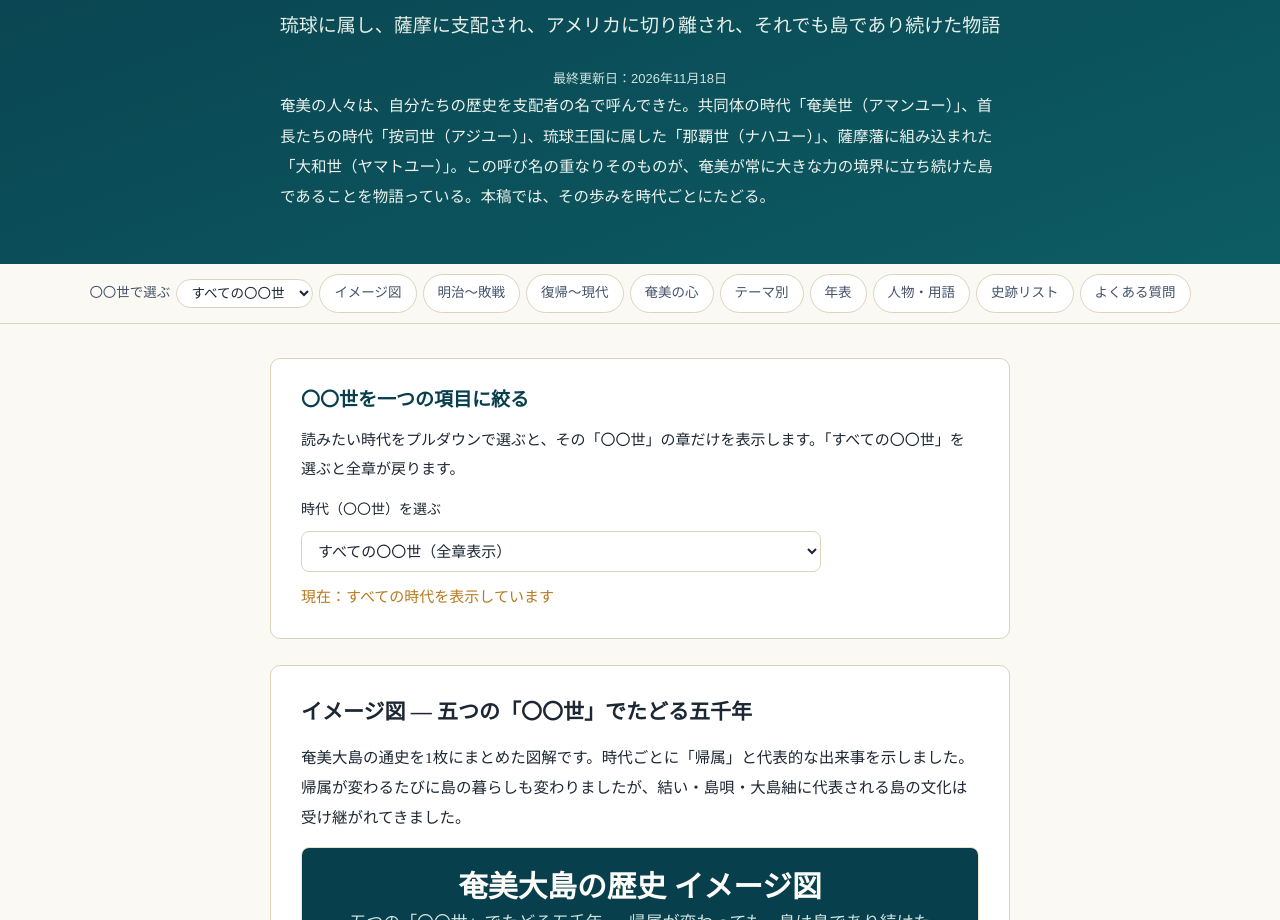
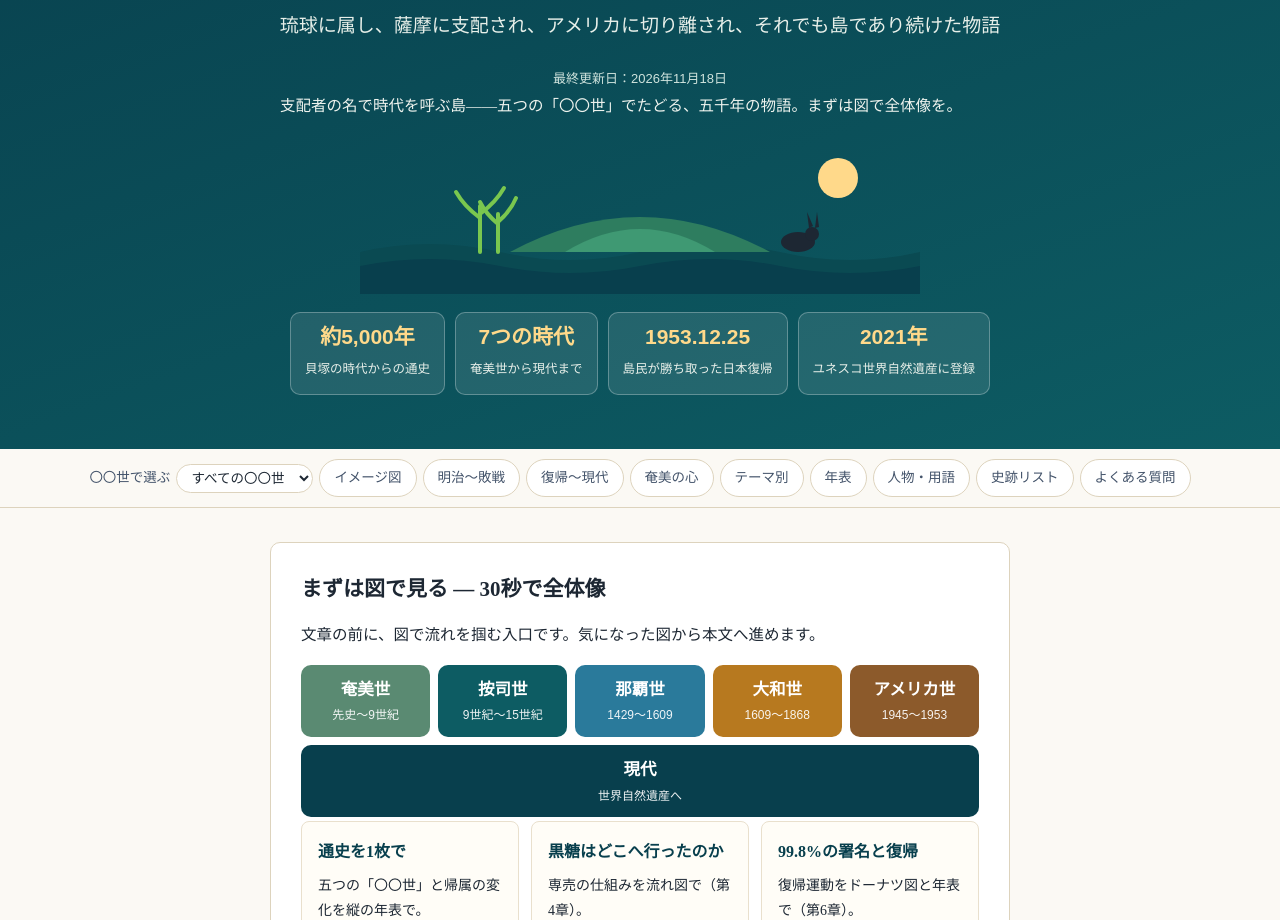
Before and after one commit to ponponkonkon4-rgb/amami-history, a plain HTML site: page index.html in a window 1280 px wide. Shown: the part 232-1152 px from the top of the page. Drawn offline with Linux system fonts and the light colour scheme.

Commit message:
トップを図解中心に改修：ヒーロー短縮＋イラスト・数字カード・時代ジャーニー追加、黒糖と復帰運動の図解SVGを新設（軽量ベクターのみ）

```diff
--- a/index.html
+++ b/index.html
@@ -151,6 +151,20 @@
   .overview-figure img{display:block;width:100%;height:auto;border:1px solid var(--sand);border-radius:8px;background:#fbf9f4}
   .overview-figure figcaption{font-family:"Hiragino Sans","Yu Gothic",sans-serif;font-size:13.5px;color:var(--ink-soft);margin-top:10px;line-height:1.8}
   .overview-figure figcaption a{font-size:13.5px}
+
+  .hero-visual{display:block;width:min(560px,92%);height:auto;margin:22px auto 4px}
+  .hero-stats{display:flex;flex-wrap:wrap;gap:10px;justify-content:center;max-width:720px;margin:18px auto 2px}
+  .hero-stat{background:rgba(255,255,255,.10);border:1px solid rgba(255,255,255,.28);border-radius:10px;padding:10px 14px;min-width:128px}
+  .hero-stat b{display:block;font-size:21px;line-height:1.35;color:#ffd98a;font-family:"Hiragino Sans","Yu Gothic",sans-serif}
+  .hero-stat span{font-size:12.5px;color:#e7efe9;font-family:"Hiragino Sans","Yu Gothic",sans-serif}
+  .journey{display:flex;flex-wrap:wrap;gap:8px;margin:14px 0 4px}
+  .journey a{flex:1 1 118px;text-decoration:none;border-radius:10px;padding:12px 10px 10px;color:#fff;font-family:"Hiragino Sans","Yu Gothic",sans-serif;text-align:center;line-height:1.5}
+  .journey a b{display:block;font-size:16.5px}
+  .journey a span{font-size:12px;opacity:.92}
+  .journey a:hover{filter:brightness(1.12)}
+  .diagram-figure{margin:18px 0 8px}
+  .diagram-figure img{display:block;width:100%;height:auto;border:1px solid var(--sand);border-radius:8px;background:#fbf9f4}
+  .diagram-figure figcaption{font-family:"Hiragino Sans","Yu Gothic",sans-serif;font-size:13.5px;color:var(--ink-soft);margin-top:10px;line-height:1.8}
 </style>
 </head>
 <body>
@@ -161,7 +175,22 @@
   <h1>奄美大島の歴史<br>――那覇世・大和世を生きた島の五千年</h1>
   <p class="sub">琉球に属し、薩摩に支配され、アメリカに切り離され、それでも島であり続けた物語</p>
   <p class="updated">最終更新日：2026年11月18日</p>
-  <p class="lead">奄美の人々は、自分たちの歴史を支配者の名で呼んできた。共同体の時代「奄美世（アマンユー）」、首長たちの時代「按司世（アジユー）」、琉球王国に属した「那覇世（ナハユー）」、薩摩藩に組み込まれた「大和世（ヤマトユー）」。この呼び名の重なりそのものが、奄美が常に大きな力の境界に立ち続けた島であることを物語っている。本稿では、その歩みを時代ごとにたどる。</p>
+  <p class="lead">支配者の名で時代を呼ぶ島――五つの「〇〇世」でたどる、五千年の物語。まずは図で全体像を。</p>
+  <svg class="hero-visual" viewBox="0 0 560 150" role="img" aria-label="奄美大島のイメージイラスト：海と島、サトウキビとアマミノクロウサギ">
+    <circle cx="478" cy="34" r="20" fill="#ffd98a"/>
+    <path d="M0 108 Q70 92 140 108 T280 108 T420 108 T560 108 V150 H0 Z" fill="#0a4a52"/>
+    <path d="M0 122 Q70 108 140 122 T280 122 T420 122 T560 122 V150 H0 Z" fill="#083f4d"/>
+    <path d="M150 108 Q280 38 410 108 Z" fill="#2e7d5f"/>
+    <path d="M205 108 Q280 62 355 108 Z" fill="#3f9973"/>
+    <g stroke="#7ac74f" stroke-width="4" stroke-linecap="round"><path d="M120 108 V62"/><path d="M120 74 Q104 62 96 48"/><path d="M120 70 Q136 58 144 44"/><path d="M138 108 V70"/><path d="M138 80 Q126 70 120 58"/><path d="M138 78 Q150 68 156 54"/></g>
+    <g fill="#1d2733"><ellipse cx="438" cy="98" rx="17" ry="10"/><circle cx="452" cy="90" r="7"/><path d="M449 84 L447 68 L453 82 Z"/><path d="M455 84 L457 68 L459 83 Z"/></g>
+  </svg>
+  <div class="hero-stats" aria-label="奄美大島の歴史の要点">
+    <div class="hero-stat"><b>約5,000年</b><span>貝塚の時代からの通史</span></div>
+    <div class="hero-stat"><b>7つの時代</b><span>奄美世から現代まで</span></div>
+    <div class="hero-stat"><b>1953.12.25</b><span>島民が勝ち取った日本復帰</span></div>
+    <div class="hero-stat"><b>2021年</b><span>ユネスコ世界自然遺産に登録</span></div>
+  </div>
 </header>
 
 <nav class="eras" aria-label="時代区分">
@@ -188,9 +217,27 @@
 
 <main>
 
+<section class="panel" id="visual-start">
+  <h2>まずは図で見る ― 30秒で全体像</h2>
+  <p>文章の前に、図で流れを掴む入口です。気になった図から本文へ進めます。</p>
+  <nav class="journey" aria-label="時代の流れ">
+    <a href="#amami-yo" style="background:#5a8a72"><b>奄美世</b><span>先史〜9世紀</span></a>
+    <a href="#aji-yo" style="background:#0d5c63"><b>按司世</b><span>9世紀〜15世紀</span></a>
+    <a href="#naha-yo" style="background:#2a7a9b"><b>那覇世</b><span>1429〜1609</span></a>
+    <a href="#yamato-yo" style="background:#b7791f"><b>大和世</b><span>1609〜1868</span></a>
+    <a href="#america-yo" style="background:#8c5a2b"><b>アメリカ世</b><span>1945〜1953</span></a>
+    <a href="#modern" style="background:#083f4d"><b>現代</b><span>世界自然遺産へ</span></a>
+  </nav>
+  <div class="cards">
+    <div class="card-item"><h3>通史を1枚で</h3><p>五つの「〇〇世」と帰属の変化を縦の年表で。</p><a href="#overview">イメージ図へ</a></div>
+    <div class="card-item"><h3>黒糖はどこへ行ったのか</h3><p>専売の仕組みを流れ図で（第4章）。</p><a href="#sugar-diagram">黒糖の図解へ</a></div>
+    <div class="card-item"><h3>99.8%の署名と復帰</h3><p>復帰運動をドーナツ図と年表で（第6章）。</p><a href="#return-diagram">復帰の図解へ</a></div>
+  </div>
+</section>
+
 <div class="era-filter" role="region" aria-label="時代の絞り込み">
   <h2>〇〇世を一つの項目に絞る</h2>
-  <p>読みたい時代をプルダウンで選ぶと、その「〇〇世」の章だけを表示します。「すべての〇〇世」を選ぶと全章が戻ります。</p>
+  <p>プルダウンで選ぶと、その時代の章だけを表示します。</p>
   <label for="eraSelectMain">時代（〇〇世）を選ぶ
     <select id="eraSelectMain" class="era-select era-select-main" aria-label="〇〇世を選んで絞り込む">
       <option value="">すべての〇〇世（全章表示）</option>
@@ -206,7 +253,7 @@
 
 <section class="panel" id="overview">
   <h2>イメージ図 ― 五つの「〇〇世」でたどる五千年</h2>
-  <p>奄美大島の通史を1枚にまとめた図解です。時代ごとに「帰属」と代表的な出来事を示しました。帰属が変わるたびに島の暮らしも変わりましたが、結い・島唄・大島紬に代表される島の文化は受け継がれてきました。</p>
+  <p>通史を1枚にまとめた図解です。時代ごとの「帰属」と代表的な出来事を示しました。</p>
   <figure class="overview-figure">
     <img src="history-overview.svg" alt="奄美大島の歴史イメージ図：奄美世（貝交易・共同体）、按司世（首長・グスク）、那覇世（琉球王国への編入）、大和世（薩摩支配と黒糖専売、西郷隆盛の龍郷潜居）、明治〜敗戦（鹿児島県）、アメリカ世（米軍統治と1953年12月25日の日本復帰）、復帰〜現代（世界自然遺産）までを縦の年表で示した図" width="1000" height="1560" loading="lazy">
     <figcaption>図：奄美世から現代までの流れ。内容は本サイト本文に基づきます。画像だけを大きく見る場合は <a href="history-overview.svg">イメージ図（SVG）を開く</a> からご覧ください。</figcaption>
@@ -247,6 +294,10 @@
 <section class="era" id="yamato-yo">
   <div class="era-head"><span class="era-no">第4章</span><h2>大和世 ―― 薩摩の直轄と黒糖の時代</h2><span class="era-years">1609年〜1868年</span></div>
   <div class="chapter-summary"><p>この章の3行まとめ ・ 読了目安 約3分</p><ul><li>1611年、奄美群島は薩摩藩の蔵入地となり、表向き琉球・実質薩摩の二重の帰属が始まった</li><li>換糖上納令と惣買入制による黒糖専売は「黒糖地獄」と呼ばれ、島民は蘇鉄地獄にも苦しんだ</li><li>西郷隆盛が1859年から龍郷に潜居し、愛加那と結婚したのもこの時代</li></ul></div>
+  <figure class="diagram-figure" id="sugar-diagram">
+    <img src="sugar-flow.svg" alt="図解：黒糖はどこへ行ったのか。島民が生産した黒糖は惣買入制で薩摩藩が独占的に買い上げ、大阪の問屋へ卸され、藩の財政再建に充てられた。島民への対価は羽書だったことを示す流れ図" width="1000" height="560" loading="lazy">
+    <figcaption>図解：黒糖専売の仕組み。詳しくは下の本文へ。図だけを大きく見る場合は <a href="sugar-flow.svg">黒糖の図解（SVG）を開く</a> からご覧ください。</figcaption>
+  </figure>
   <p>1609年（慶長14年）、薩摩藩は琉球へ侵攻した。目的は対明貿易の利潤と藩財政の立て直しだった。1611年（慶長16年）、奄美群島は正式に琉球から割譲され、薩摩藩の領土（蔵入地）となる。ただし対外的には「琉球の内」と装うことが求められた。奄美はここから約260年、表向き琉球、実質は薩摩という二重の帰属を背負うことになる。1623年には「鬼界島置目条々」により統治方針が示され、代官（仮屋）を頂点とする支配体制が固められた。1801年には藩の出先機関である仮屋が名瀬に移転し、名瀬は奄美支配の拠点として発展していく。</p>
   <p>支配の核心となったのが砂糖である。元禄年間（1690年代）に薩摩藩は沖縄から製糖技術を導入し、1695年には製糖の監督にあたる「黍検者（きびけんじゃ）」を島に派遣した。そして1745年（延享2年）の「換糖上納令」――資料によっては1747年のこととするものもある――で、年貢を米ではなく黒糖に換算して納める制度が始まる。稲作からサトウキビへの転作が一気に進み、島の食糧自給は崩れていった。</p>
   <p>さらに1830年（文政13年・天保元年）には「惣買入制（そうかいいれせい）」が敷かれる。生産した黒糖の私売は禁じられ、納税分を除く余りの黒糖は藩が独占的に、しかも安値で買い上げた。買い上げの対価は現金ではなく、割高な食料・日用品と引き換える「羽書（はがき）」と呼ばれる商品券的な仕組みだった。黒糖は大阪の問屋に卸され、その超過利潤は、約500万両ともいわれる薩摩藩の借財返済と財政再建の柱となった。弘化元年（1844年）には藩の借財は解消され備蓄まで生まれたとされるが、その陰で島民は飢饉のたびに毒抜きを要する蘇鉄（そてつ）の実や幹を食べて命をつなぐ「蘇鉄地獄」に苦しんだ。密売には死罪が科された時代もあった。この過酷な黒糖専売の時代は、後に「黒糖地獄（砂糖地獄）」と呼ばれる。</p>
@@ -263,6 +314,10 @@
 <section class="era" id="america-yo">
   <div class="era-head"><span class="era-no">第6章</span><h2>アメリカ世 ―― 8年間の分離と、島民が勝ち取った復帰</h2><span class="era-years">1945年〜1953年</span></div>
   <div class="chapter-summary"><p>この章の3行まとめ ・ 読了目安 約2分</p><ul><li>1946年、本土から行政分離され米軍統治が始まり、通貨はB円、物資は不足した</li><li>泉芳朗らの復帰運動は、14歳以上の島民の99.8%の署名と断食祈願へ広がった</li><li>1953年12月25日午前0時、奄美群島は日本へ復帰した</li></ul></div>
+  <figure class="diagram-figure" id="return-diagram">
+    <img src="return-movement.svg" alt="図解：島民が勝ち取った日本復帰。14歳以上の島民の99.8パーセントの署名、泉芳朗の断食祈願を経て、1953年12月25日に日本復帰を果たすまでの流れを示す図" width="1000" height="580" loading="lazy">
+    <figcaption>図解：復帰運動から日本復帰まで。詳しくは下の本文へ。図だけを大きく見る場合は <a href="return-movement.svg">復帰の図解（SVG）を開く</a> からご覧ください。</figcaption>
+  </figure>
   <p>第二次世界大戦の敗戦後、1946年、GHQの指令により北緯30度以南の島々は日本本土から行政分離され、奄美群島は米軍の統治下に置かれた（この時代を「アメリカ世」と呼ぶこともある）。本土との往来は断たれ、通貨はB円となり、物資と食糧は不足した。軍事的価値の乏しい奄美は、物資も資金も沖縄に集中する中で取り残された、と当時を回顧する声は多い。</p>
   <p>だが島民は沈黙しなかった。1951年2月14日、「奄美大島日本復帰協議会」が結成され、徳之島出身の詩人・泉芳朗が議長に就いた。署名運動は約3か月で、当時の14歳以上の島民の99.8%の署名を集めたと伝えられる。同年8月1日、泉は名瀬の高千穂神社にこもり、120時間（5日間）の断食祈願を決行。詩「断食悲願」にその決意を刻んだこの行動は群島各地に広がり、復帰運動は非暴力のまま全島一丸の運動へと高まっていく。</p>
   <p>1953年8月8日、来日したダレス米国務長官が奄美群島の返還声明を発表。そして1953年12月25日午前0時、奄美群島は正式に日本へ復帰した。クリスマスの日に帰ってきた島々――この日は今も奄美で最も大切な記念日の一つであり、名瀬のおがみ山公園には復帰記念碑と泉芳朗の胸像・詩碑が立つ。住民自身の運動が帰属を動かしたこの復帰は、19年後の沖縄復帰に先立つものでもあった。</p>
```
Also changed, not shown: return-movement.svg (added), sugar-flow.svg (added), 1 other file.
